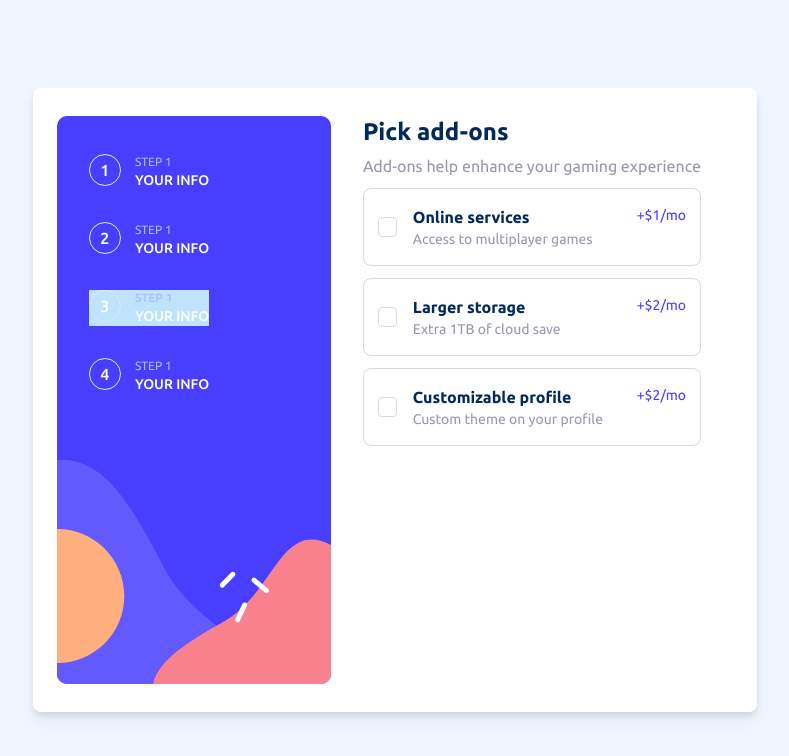
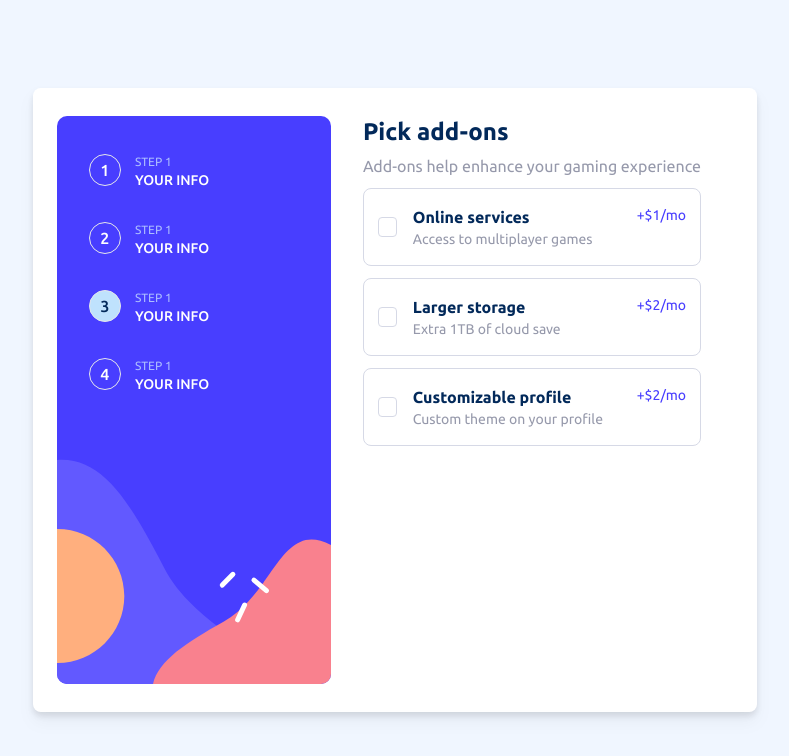
Before and after one commit to Jahan-Shah/multi-step-form, a Vue app: page /add-ons in a window 1280 px wide. Shown: the top 756 px of the page, without its empty margins (245-1034 px from the left). Built offline with nearby package versions, Linux system fonts and the light colour scheme.

Commit message:
added sibling active style

```diff
--- a/src/style.css
+++ b/src/style.css
@@ -22,9 +22,9 @@
     @apply cursor-pointer border border-secondary-400 bg-transparent px-3.5 py-1.5 ring-primary-300;
   }
   .link {
-    @apply flex h-8 w-8 items-center justify-center rounded-full border font-medium text-secondary-100 no-underline;
+    @apply flex h-8 w-8 items-center justify-center rounded-full border font-medium text-secondary-100;
   }
-  .link__active {
-    @apply bg-primary-100 font-medium text-primary-400 no-underline;
+  .link__active .link {
+    @apply bg-primary-100 font-medium text-primary-400;
   }
 }
```
